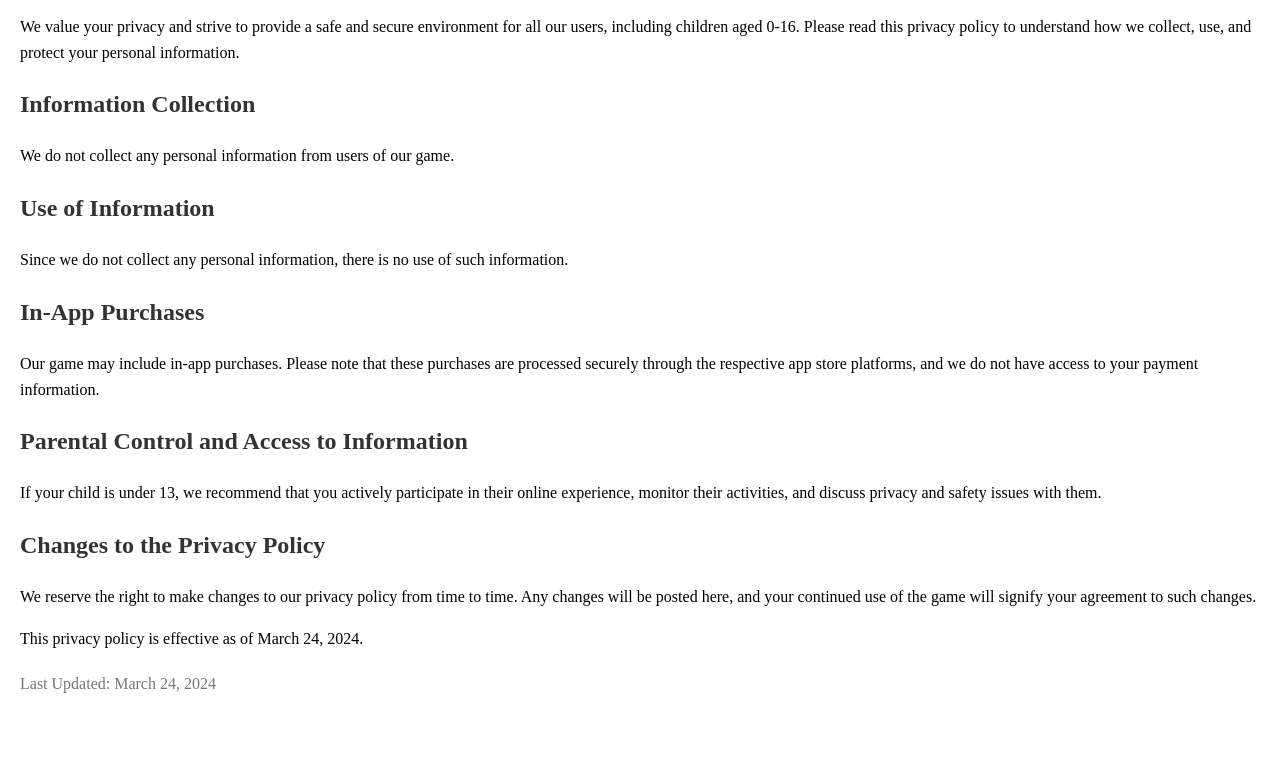
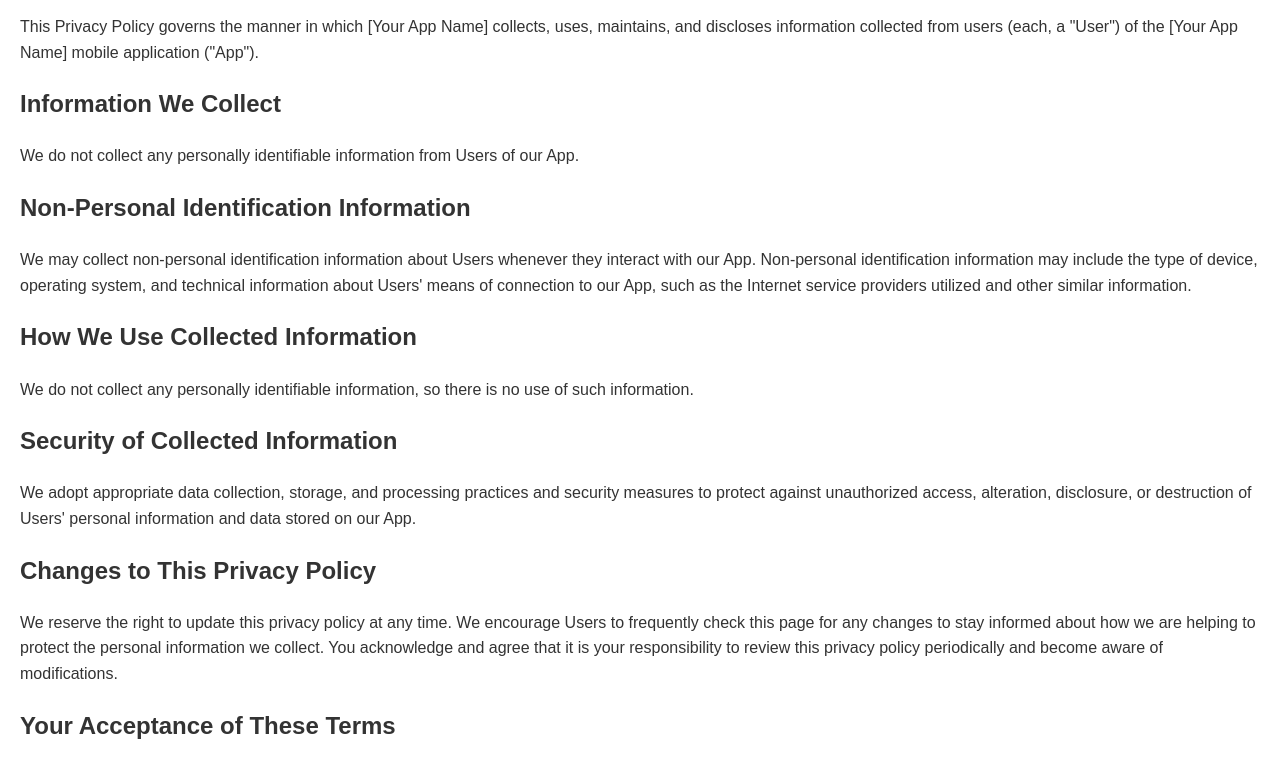
Before and after one commit to DynamicCreators22/PuzzleFunwithAfricanAnimals-, a plain HTML site: page index.html in a window 1280 px wide. Shown: the part 100-862 px from the top of the page. Before the commit the page ends 833 px from the top, so only its background shows below. Drawn offline with Linux system fonts and the light colour scheme.

Commit message:
Update index.html

```diff
--- a/index.html
+++ b/index.html
@@ -6,11 +6,12 @@
     <title>Privacy Policy</title>
     <style>
         body {
-            font-family: 'Times New Roman', Times, serif;
+            font-family: Arial, sans-serif;
             font-size: 16px;
             line-height: 1.6;
             margin: 0;
             padding: 20px;
+            color: #333;
         }
         h1, h2, h3 {
             color: #333;
@@ -22,28 +23,29 @@
     </style>
 </head>
 <body>
-    <h1>Privacy Policy for Children aged 0-16</h1>
-    <p>We value your privacy and strive to provide a safe and secure environment for all our users, including children aged 0-16. Please read this privacy policy to understand how we collect, use, and protect your personal information.</p>
+    <h1>Privacy Policy</h1>
+    <p>This Privacy Policy governs the manner in which [Your App Name] collects, uses, maintains, and discloses information collected from users (each, a "User") of the [Your App Name] mobile application ("App").</p>
 
-    <h2>Information Collection</h2>
-    <p>We do not collect any personal information from users of our game.</p>
+    <h2>Information We Collect</h2>
+    <p>We do not collect any personally identifiable information from Users of our App.</p>
 
-    <h2>Use of Information</h2>
-    <p>Since we do not collect any personal information, there is no use of such information.</p>
+    <h2>Non-Personal Identification Information</h2>
+    <p>We may collect non-personal identification information about Users whenever they interact with our App. Non-personal identification information may include the type of device, operating system, and technical information about Users' means of connection to our App, such as the Internet service providers utilized and other similar information.</p>
 
-    <h2>In-App Purchases</h2>
-    <p>Our game may include in-app purchases. Please note that these purchases are processed securely through the respective app store platforms, and we do not have access to your payment information.</p>
+    <h2>How We Use Collected Information</h2>
+    <p>We do not collect any personally identifiable information, so there is no use of such information.</p>
 
-    <h2>Parental Control and Access to Information</h2>
-    <p>If your child is under 13, we recommend that you actively participate in their online experience, monitor their activities, and discuss privacy and safety issues with them.</p>
+    <h2>Security of Collected Information</h2>
+    <p>We adopt appropriate data collection, storage, and processing practices and security measures to protect against unauthorized access, alteration, disclosure, or destruction of Users' personal information and data stored on our App.</p>
 
-    <h2>Changes to the Privacy Policy</h2>
-    <p>We reserve the right to make changes to our privacy policy from time to time. Any changes will be posted here, and your continued use of the game will signify your agreement to such changes.</p>
+    <h2>Changes to This Privacy Policy</h2>
+    <p>We reserve the right to update this privacy policy at any time. We encourage Users to frequently check this page for any changes to stay informed about how we are helping to protect the personal information we collect. You acknowledge and agree that it is your responsibility to review this privacy policy periodically and become aware of modifications.</p>
 
-    <p>This privacy policy is effective as of March 24, 2024.</p>
+    <h2>Your Acceptance of These Terms</h2>
+    <p>By using this App, you signify your acceptance of this policy. If you do not agree to this policy, please do not use our App. Your continued use of the App following the posting of changes to this policy will be deemed your acceptance of those changes.</p>
 
     <footer>
-        <p>Last Updated: March 24, 2024</p>
+        <p>Last Updated: [Enter Date]</p>
     </footer>
 </body>
 </html>
```
